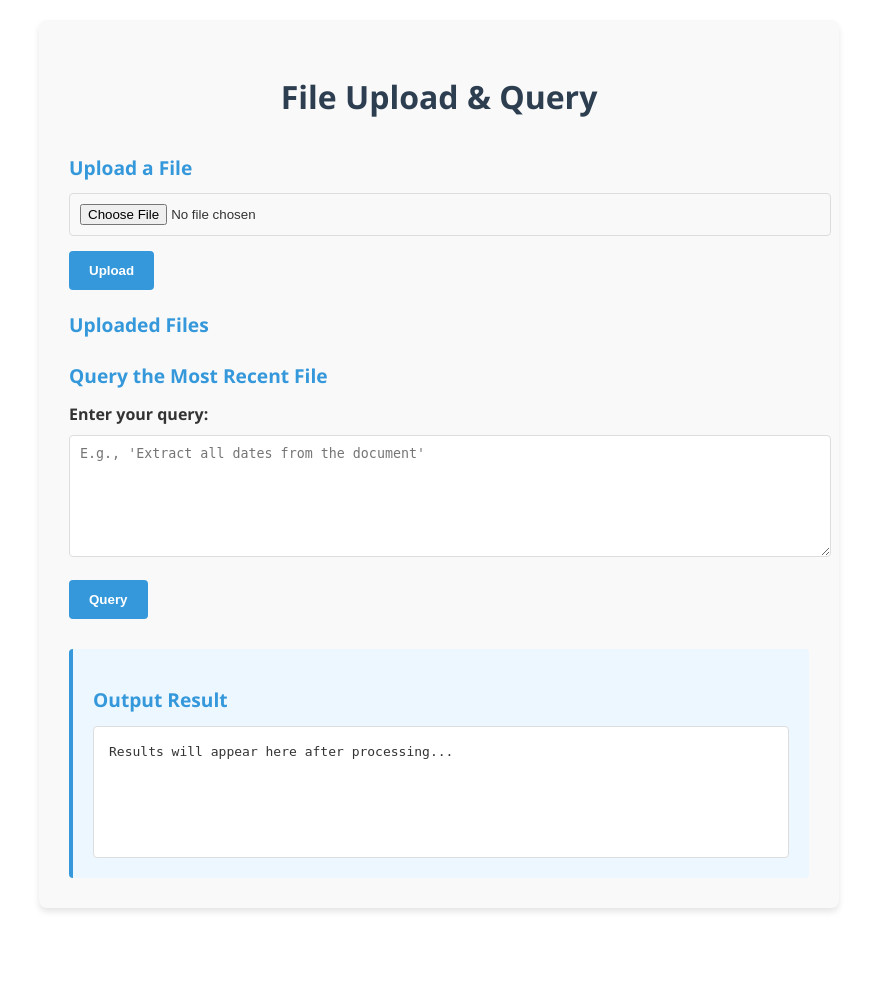
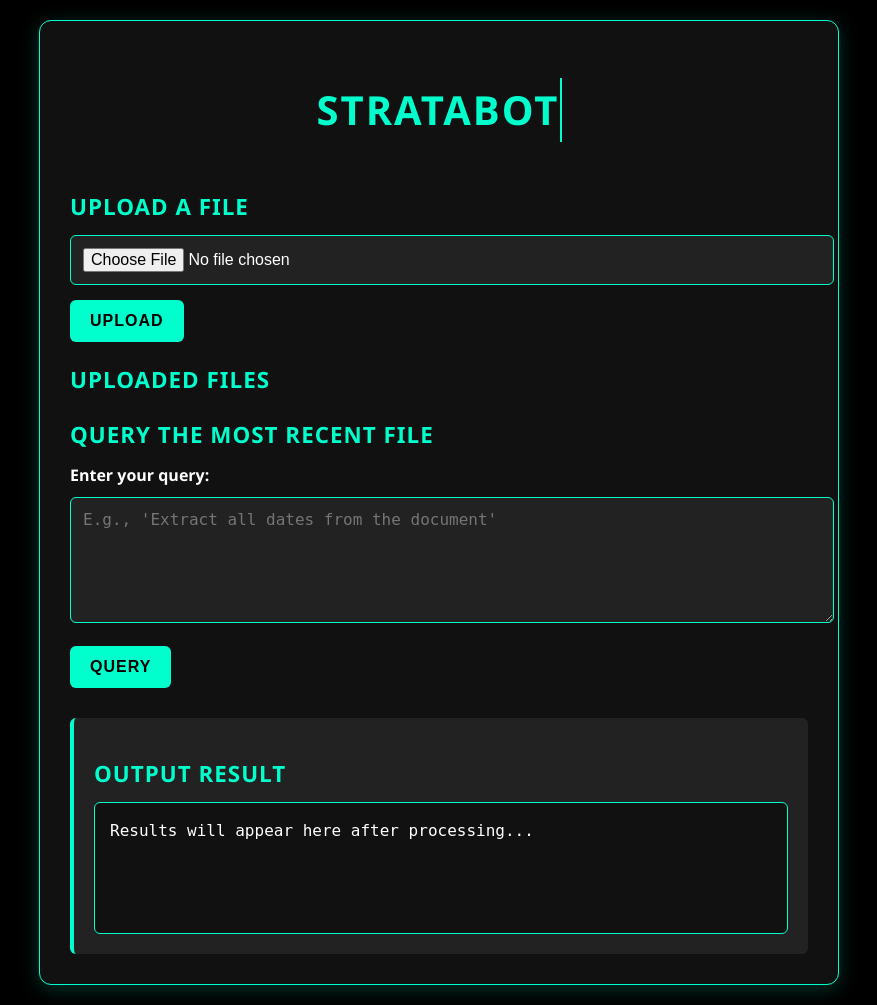
Before and after one commit to akshay-onfroy/StrataBot, a Flask app: page / in a window 1280 px wide. Shown: the whole page, without its empty margins (201-1078 px from the left). Before the commit the page ends 912 px from the top, so only its background shows below. Run offline with Flask 3, Linux system fonts and the light colour scheme; data that the repository does not hold is empty.

Commit message:
Beautifying front-end

```diff
--- a/projectPythonFile.py
+++ b/projectPythonFile.py
@@ -32,14 +32,14 @@ def init_conversation():
             Stay in character and always introduce yourself as StrataBot when responding.''']}]
 
 init_conversation()
-
+#This API call is written in such way that history of conversation is remembered by the the model (Chain-of-taughts knowledge)
 def api_call(prompt):
     conversation.append({"role": "user", "parts": [prompt]})
     response = model.generate_content(conversation)
     final_output = response.text
     conversation.append({"role": "assistant", "parts": [final_output]})
     return final_output
-
+#This happens when a new file is added
 def new_file(filename):
     if '.pdf' in filename:
         # PDF
--- a/templates/index.html
+++ b/templates/index.html
@@ -3,7 +3,7 @@
 <head>
     <meta charset="UTF-8">
     <meta name="viewport" content="width=device-width, initial-scale=1.0">
-    <title>File Upload & Query</title>
+    <title>StrataBot</title>
     <style>
         body {
             font-family: 'Segoe UI', Tahoma, Geneva, Verdana, sans-serif;
@@ -11,20 +11,26 @@
             margin: 0 auto;
             padding: 20px;
             line-height: 1.6;
-            color: #333;
+            color: #fff; /* White text */
+            background-color: #000; /* Black background */
         }
 
         h1 {
-            color: #2c3e50;
+            color: #00ffcc; /* Futuristic teal */
             margin-bottom: 30px;
             text-align: center;
+            font-size: 2.5rem;
+            font-weight: bold;
+            text-transform: uppercase;
+            letter-spacing: 2px;
         }
 
         .container {
-            background-color: #f9f9f9;
-            border-radius: 8px;
+            background-color: #111; /* Dark gray container */
+            border-radius: 12px;
             padding: 30px;
-            box-shadow: 0 4px 6px rgba(0, 0, 0, 0.1);
+            box-shadow: 0 4px 20px rgba(0, 255, 204, 0.2); /* Futuristic glow */
+            border: 1px solid #00ffcc; /* Teal border */
         }
 
         .input-section {
@@ -32,76 +38,95 @@
         }
 
         .input-section h2 {
-            color: #3498db;
-            font-size: 1.2rem;
+            color: #00ffcc; /* Teal */
+            font-size: 1.4rem;
             margin-bottom: 10px;
+            font-weight: 600;
+            text-transform: uppercase;
+            letter-spacing: 1px;
         }
 
         label {
             display: block;
             margin-bottom: 8px;
             font-weight: 600;
+            color: #fff; /* White text */
         }
 
         input[type="file"], input[type="text"] {
             width: 100%;
-            padding: 10px;
-            border: 1px solid #ddd;
-            border-radius: 4px;
+            padding: 12px;
+            border: 1px solid #00ffcc; /* Teal border */
+            border-radius: 6px;
             margin-bottom: 15px;
+            background-color: #222; /* Dark gray input background */
+            color: #fff; /* White text */
+            font-size: 1rem;
         }
 
         textarea {
             width: 100%;
-            padding: 10px;
-            border: 1px solid #ddd;
-            border-radius: 4px;
+            padding: 12px;
+            border: 1px solid #00ffcc; /* Teal border */
+            border-radius: 6px;
             min-height: 100px;
             margin-bottom: 15px;
+            background-color: #222; /* Dark gray input background */
+            color: #fff; /* White text */
+            font-size: 1rem;
         }
 
         button {
-            background-color: #3498db;
-            color: white;
+            background-color: #00ffcc; /* Teal */
+            color: #000; /* Black text */
             border: none;
             padding: 12px 20px;
-            border-radius: 4px;
+            border-radius: 6px;
             cursor: pointer;
             font-weight: 600;
-            transition: background-color 0.3s;
+            transition: background-color 0.3s, transform 0.3s;
+            font-size: 1rem;
+            text-transform: uppercase;
+            letter-spacing: 1px;
         }
 
         button:hover {
-            background-color: #2980b9;
+            background-color: #00e6b8; /* Slightly darker teal */
+            transform: scale(1.05); /* Slight zoom effect */
         }
 
         .output-section {
             margin-top: 30px;
-            background-color: #edf7ff;
+            background-color: #222; /* Dark gray background */
             padding: 20px;
-            border-radius: 4px;
-            border-left: 4px solid #3498db;
+            border-radius: 6px;
+            border-left: 4px solid #00ffcc; /* Teal accent */
         }
 
         .output-section h2 {
-            color: #3498db;
-            font-size: 1.2rem;
+            color: #00ffcc; /* Teal */
+            font-size: 1.4rem;
             margin-bottom: 10px;
+            font-weight: 600;
+            text-transform: uppercase;
+            letter-spacing: 1px;
         }
 
         #output-display {
             white-space: pre-wrap;
             font-family: monospace;
-            background-color: white;
+            background-color: #111; /* Dark gray background */
             padding: 15px;
-            border-radius: 4px;
-            border: 1px solid #ddd;
+            border-radius: 6px;
+            border: 1px solid #00ffcc; /* Teal border */
             min-height: 100px;
+            color: #fff; /* White text */
+            font-size: 1rem;
         }
 
         .file-info {
             font-size: 0.9rem;
-            color: #666;
+            color: #aaa; /* Light gray text */
             margin-top: 8px;
         }
 
@@ -115,7 +140,7 @@
             width: 36px;
             height: 36px;
             border-radius: 50%;
-            border-left-color: #3498db;
+            border-left-color: #00ffcc; /* Teal */
             animation: spin 1s linear infinite;
             margin: 0 auto 10px;
         }
@@ -128,11 +153,30 @@
                 transform: rotate(360deg);
             }
         }
+
+        /* Typing animation for StrataBot */
+        .typing-animation {
+            display: inline-block;
+            overflow: hidden;
+            white-space: nowrap;
+            border-right: 2px solid #00ffcc; /* Teal cursor */
+            animation: typing 3s steps(20, end), blink-caret 0.75s step-end infinite;
+        }
+
+        @keyframes typing {
+            from { width: 0; }
+            to { width: 100%; }
+        }
+
+        @keyframes blink-caret {
+            from, to { border-color: transparent; }
+            50% { border-color: #00ffcc; } /* Teal cursor */
+        }
     </style>
 </head>
 <body>
     <div class="container">
-        <h1>File Upload & Query</h1>
+        <h1><span class="typing-animation">StrataBot</span></h1>
 
         <div class="input-section">
             <h2>Upload a File</h2>
```
Also changed, not shown: 1 other file.
